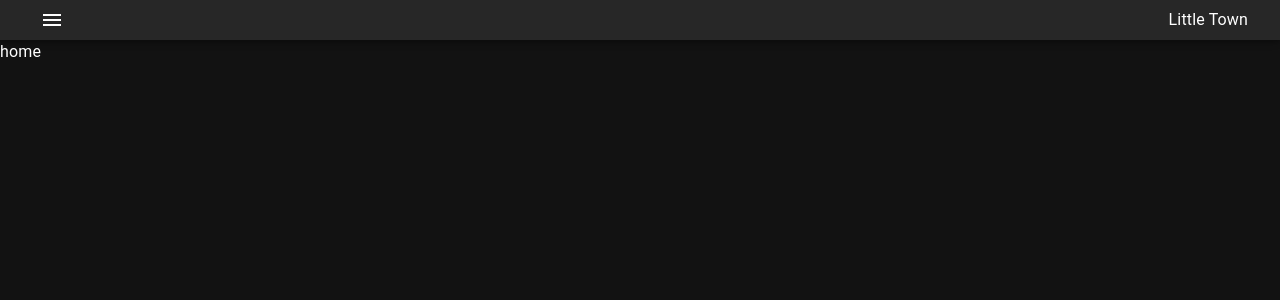
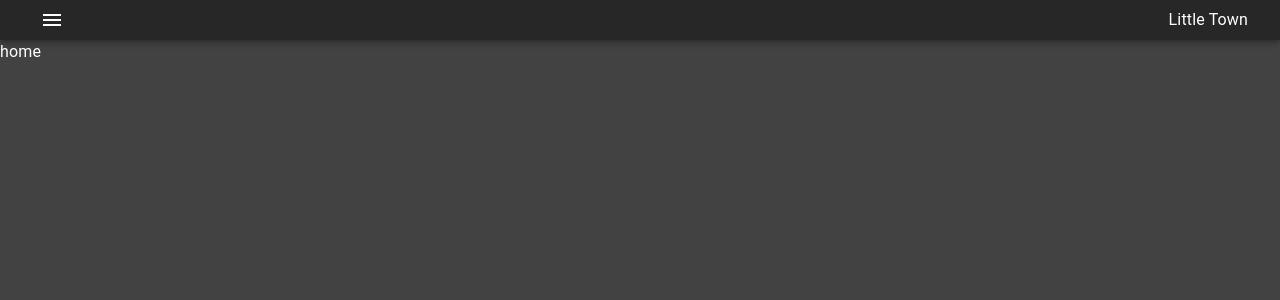
Before and after one commit to alcash55/Little-Town, a React (Vite) app in the folder frontend/: page / in a window 1280 px wide. Shown: the top 300 px of the page. Built offline with nearby package versions, Linux system fonts and the light colour scheme.

Commit message:
configure page height

```diff
--- a/frontend/src/components/pages/Bingo/Bingo.tsx
+++ b/frontend/src/components/pages/Bingo/Bingo.tsx
@@ -1,7 +1,7 @@
 import { Box } from "@mui/material";
 
 const Bingo = () => {
-  return <Box>Bingo</Box>;
+  return <Box sx={{ bgcolor: "#424242", height: "100%" }}>Bingo</Box>;
 };
 
 export default Bingo;
--- a/frontend/src/components/pages/Error/Error.tsx
+++ b/frontend/src/components/pages/Error/Error.tsx
@@ -1,7 +1,7 @@
 import { Box } from "@mui/material";
 
 const Error = () => {
-  return <Box>404</Box>;
+  return <Box sx={{ bgcolor: "#424242", height: "100%" }}>404</Box>;
 };
 
 export default Error;
--- a/frontend/src/components/pages/Home/Home.tsx
+++ b/frontend/src/components/pages/Home/Home.tsx
@@ -1,7 +1,7 @@
 import { Box } from "@mui/material";
 
 const Home = () => {
-  return <Box>home</Box>;
+  return <Box sx={{ bgcolor: "#424242", height: "100%" }}>home</Box>;
 };
 
 export default Home;
```
